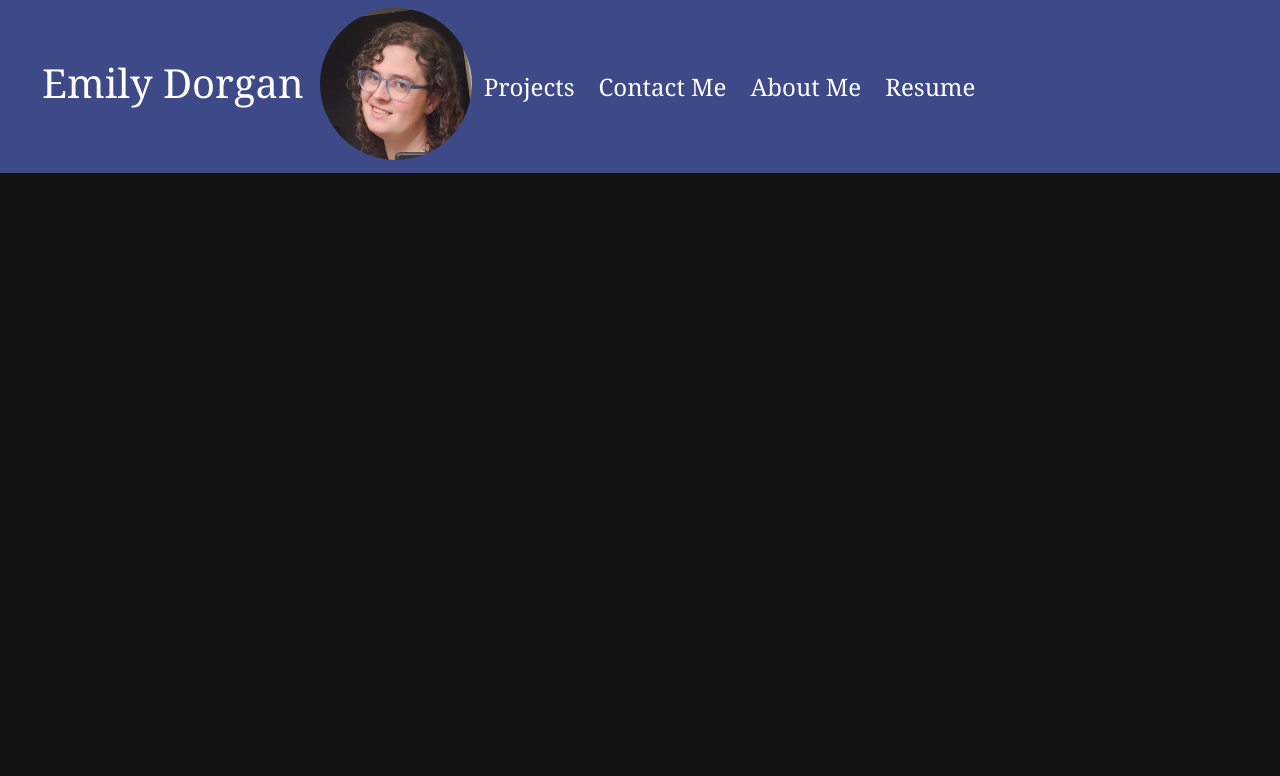
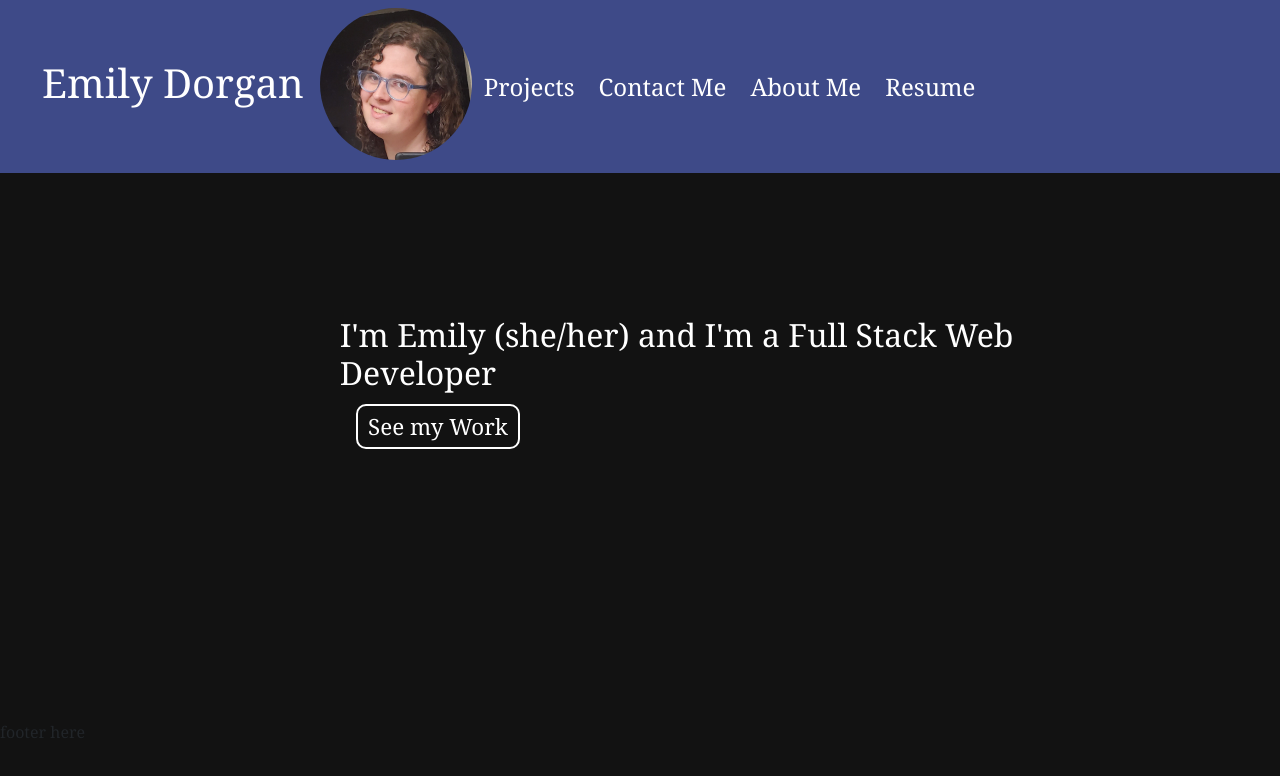
Before and after one commit to emdorgan/react-portfolio, a React (Create React App) app: page / in a window 1280 px wide. Shown: the top 776 px of the page. Built offline with nearby package versions, Linux system fonts and the light colour scheme.

Commit message:
added the landing page, fixed styling page, updated readme

```diff
--- a/src/App.css
+++ b/src/App.css
@@ -7,12 +7,6 @@
 *::before,
 *::after {
   box-sizing: border-box;
-}
-
-/* This was the recommended 'shade' of dark for dark mode */
-body{
-  font-family: Georgia, 'Times New Roman', Times, serif;
-  background-color: #121212;
 }
 
 .nav-custom{
@@ -49,7 +43,7 @@ body{
 
 section {
   color: white;
-  height: 100vh;
+  height: 90vh;
   padding-top:  190px;
   margin-left: 2%;
   margin-right: 2%;
@@ -73,22 +67,23 @@ section h2 {
   margin: 10% 20% 20% 25%;
 }
 
-.landing-text p {
+.landing-text a {
   font-size: 1.4em;
   margin-left: 30px;
   padding: 5px 10px 5px 10px;
   border: 2px solid white;
   border-radius: 10px;
   width: fit-content;
+  text-decoration-line: none;
+  color: white;
 }
-.landing-text p:hover{
-  background-color: pink;
-}
-
-.landing-text a {
+.landing-text a:hover{
+  background-color: var(--secondaryColor);
   text-decoration: none;
   color: white;
 }
+
+
 
 section article {
   font-size: 1.2em;
@@ -161,10 +156,6 @@ section article {
   max-height: 300px;
 }
 
-/* .custom-active, .custom-active:visited, .custom-active:active, .custom-active:focus {
-  color: blue;
-} */
-
 .nav-custom .custom-active,
 .nav-custom .custom-active:focus,
 .nav-custom .custom-active:link,
--- a/src/components/PortfolioContainer.js
+++ b/src/components/PortfolioContainer.js
@@ -6,6 +6,7 @@ import Home from './pages/Home';
 import Portfolio from './pages/Portfolio'
 import Contact from './pages/Contact';
 
+// This allows me to access the body tag and set it's styling.
 document.body.style = "font-family: Georgia, 'Times New Roman', Times, serif; background-color: #121212;";
 
 export default function PortfolioContainer() {
@@ -13,7 +14,7 @@ export default function PortfolioContainer() {
 
     const renderPage = () => {
         if(currentPage === 'Home') {
-            return <Home />;
+            return <Home handlePageChange={handlePageChange} />;
         }
         if(currentPage === 'About') {
             return <About />;
--- a/src/components/pages/Home.js
+++ b/src/components/pages/Home.js
@@ -1,7 +1,14 @@
 import React from "react";
 
-export default function Home(){
+export default function Home({handlePageChange}){
     return(
-        <h2>Home page here</h2>
+        <section id="landing-page" className ="container-fluid">
+            <div className="landing-text">
+                <h2>I'm Emily (she/her) and I'm a Full Stack Web Developer</h2>
+                <a href = "#portfolio" onClick={() => handlePageChange('Portfolio')}>
+                    See my Work
+                </a>
+            </div>
+        </section>
     )
 }
```
Also changed, not shown: 1 other file (tests, documents, lock files or other folders).
